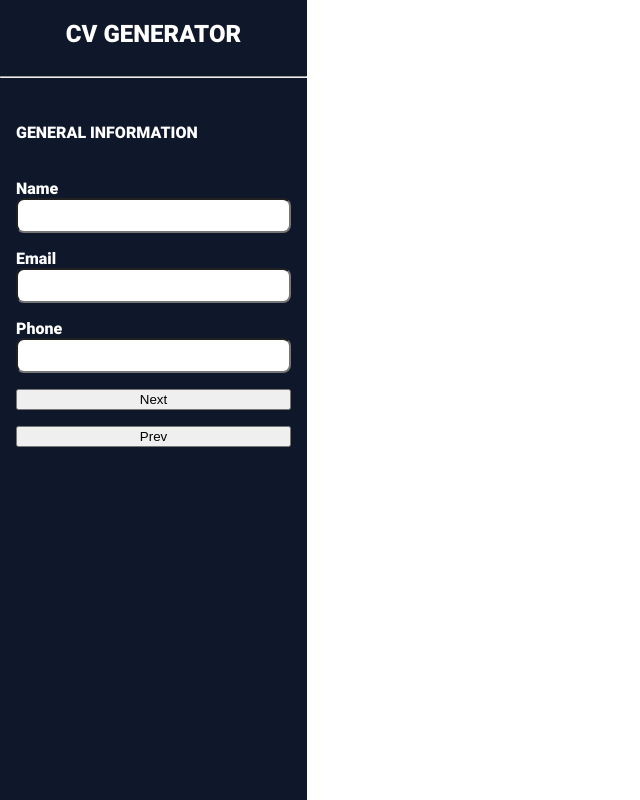
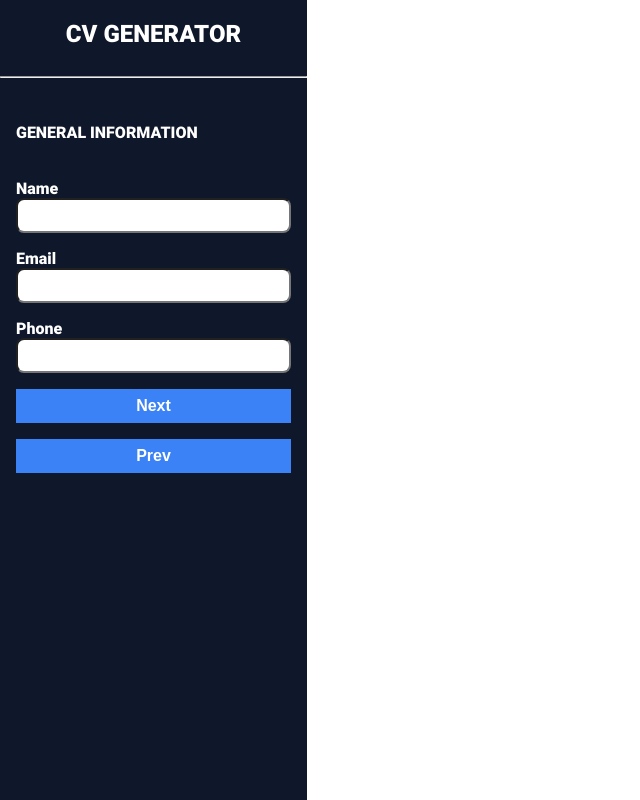
Before and after one commit to PhoenixTech2003/cv-application, a React (Vite) app: page / in a window 1280 px wide. Shown: the whole page, without its empty margins (0-640 px from the left). Built offline with nearby package versions, Linux system fonts and the light colour scheme.

Commit message:
Add styles for the custom form component

```diff
--- a/src/App.css
+++ b/src/App.css
@@ -27,3 +27,31 @@
   border-radius: 0.5rem;
   font-size: 1rem;
 }
+
+.side-bar form  button{
+  display: flex;
+  justify-content: center;
+  padding: 0.5rem 2rem;
+  background-color: #3b82f6;
+  color: #fff;
+  border: none;
+  font-weight: 900;
+  font-size: 1rem;
+}
+
+.form-content{
+  display: flex;
+  flex-direction: column;
+  animation: fadeIn 3s;
+}
+
+@keyframes fadeIn {
+  from{
+    opacity: 0;
+  }
+
+  to{
+    opacity: 1;
+  }
+
+}
```
